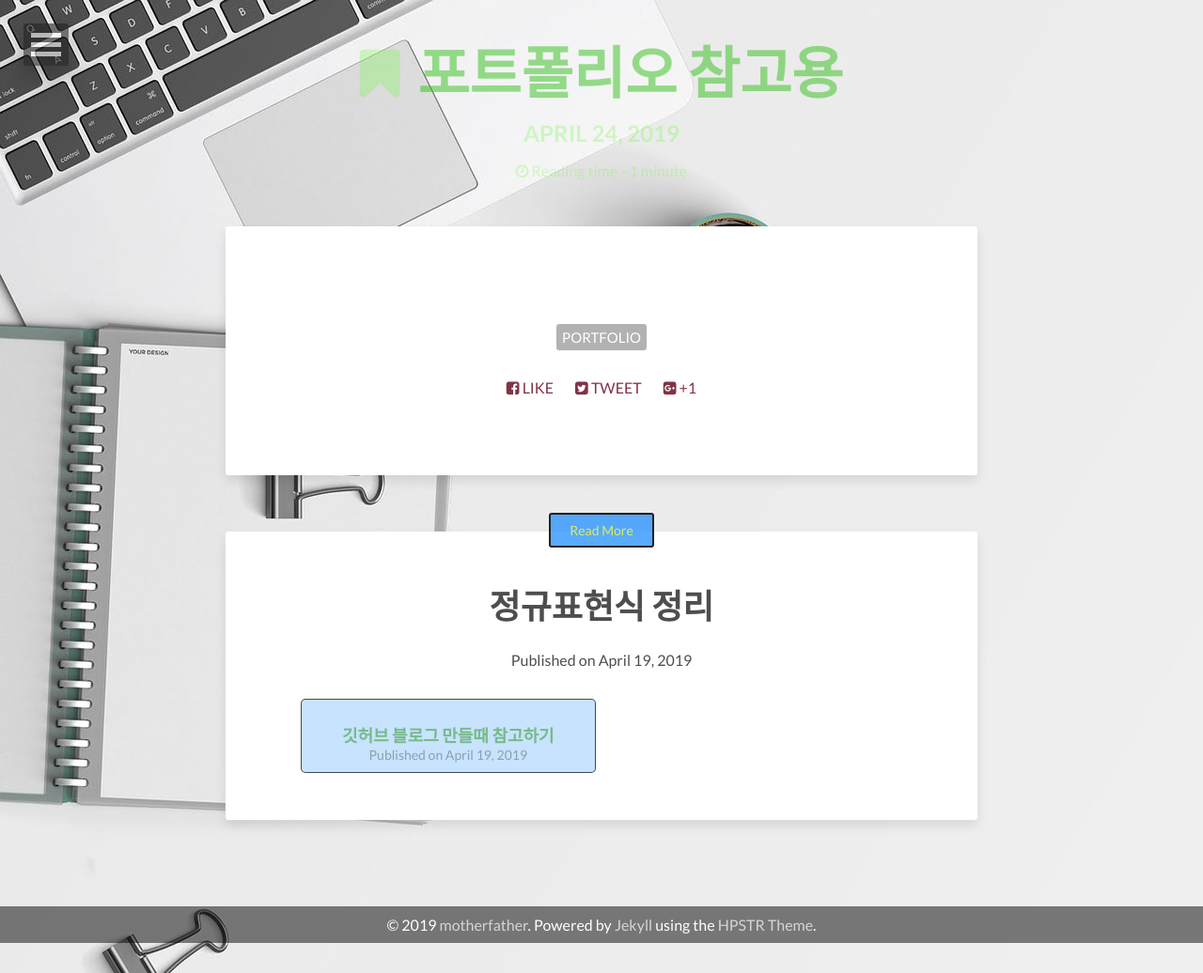
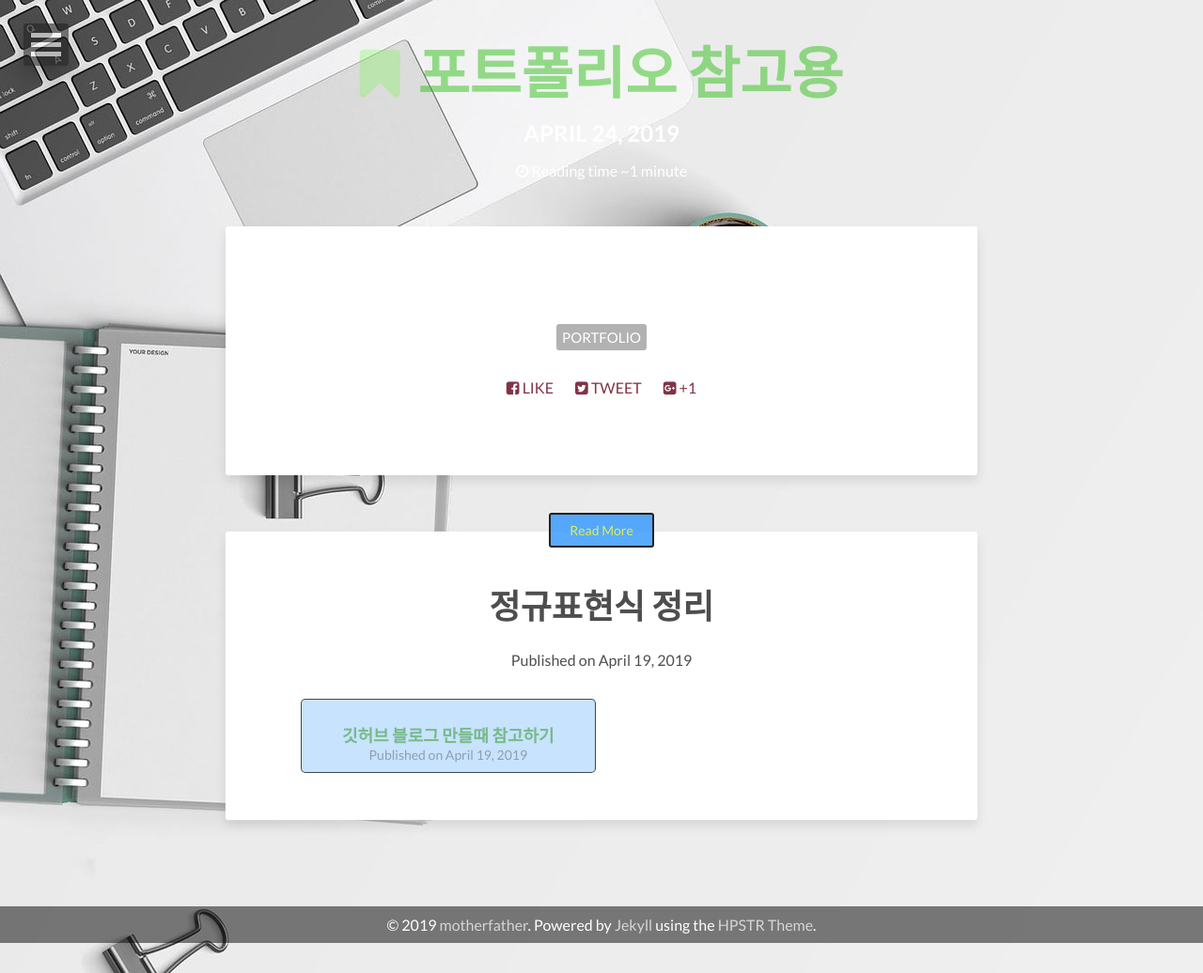
Before and after one commit to motherfather/motherfather.github.io, a Jekyll site: the page built from etc/_posts/2019-04-24-referenceportfolio.md, in a window 1280 px wide. Shown: the whole page at 94% size. Built offline with Jekyll 4.4.1, drawn with Linux system fonts in a browser that asks for light colours; nearby versions of some CDN libraries.

Commit message:
Update _page.scss

```diff
--- a/_sass/_page.scss
+++ b/_sass/_page.scss
@@ -103,7 +103,7 @@ body {
 		margin: 0;
 		@include font-rem(18);
 		text-transform: uppercase;
-		color: lighten($base-color,20);
+		color: #fff;
 
 		@media #{$medium} {
 			@include font-rem(24);
@@ -111,7 +111,7 @@ body {
 	}
 
 	p {
-		color: lighten($base-color,20);
+		color: #fff;
 	}
 }
 
```
